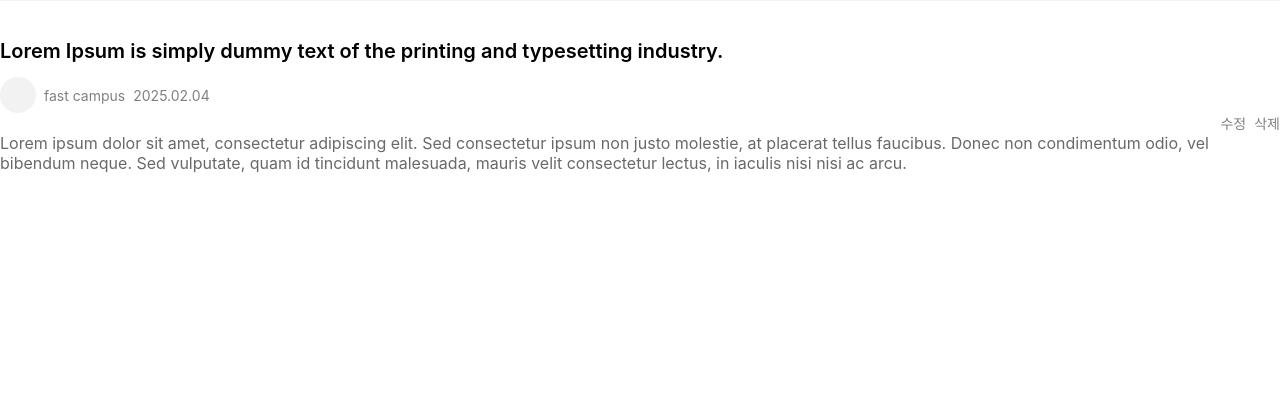
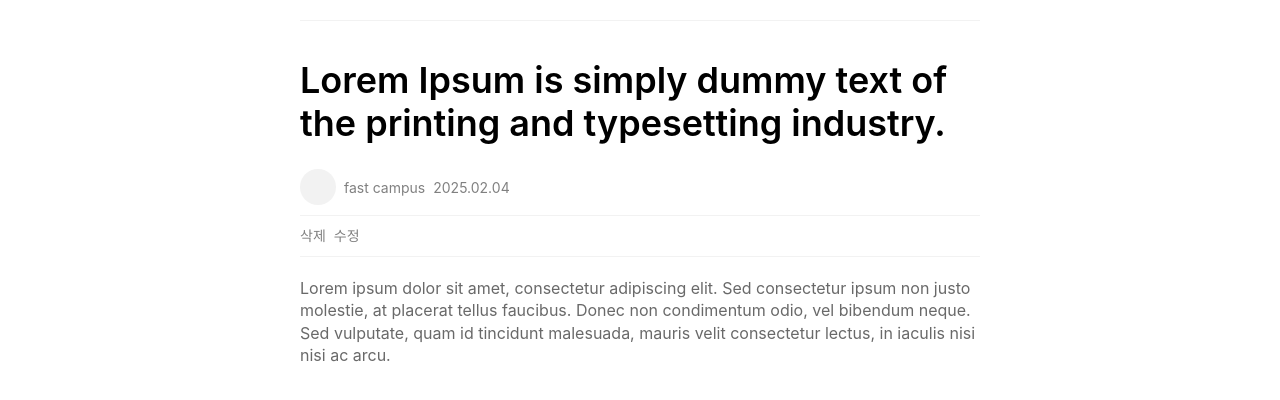
Before and after one commit to santa-developer/blog-app, a React (Create React App) app: page /posts/0 in a window 1280 px wide. Shown: the top 400 px of the page. Built offline with nearby package versions, Linux system fonts and the light colour scheme.

Commit message:
style: post-detail 스타일링

```diff
--- a/src/index.css
+++ b/src/index.css
@@ -72,8 +72,9 @@
   text-align: center;
 }
 
-/* post list */
-.post__list {
+/* post list, post__detail */
+.post__list,
+.post__detail {
   max-width: 680px;
   min-height: 90vh;
   padding: 20px;
@@ -138,3 +139,24 @@
 .post__edit:focus {
   color: #333;
 }
+
+/* post__detail */
+
+.post__detail .post__title {
+  font-size: 36px;
+  line-height: 1.2;
+}
+.post__detail .post__utils-box {
+  flex-direction: row;
+  padding: 10px 0;
+  border-top: 1px solid #f2f2f2;
+  border-bottom: 1px solid #f2f2f2;
+}
+
+.post__detail .post__profile-box {
+  padding: 10px 0;
+}
+
+.post__detail .post__text {
+  padding: 20px 0;
+}
```
